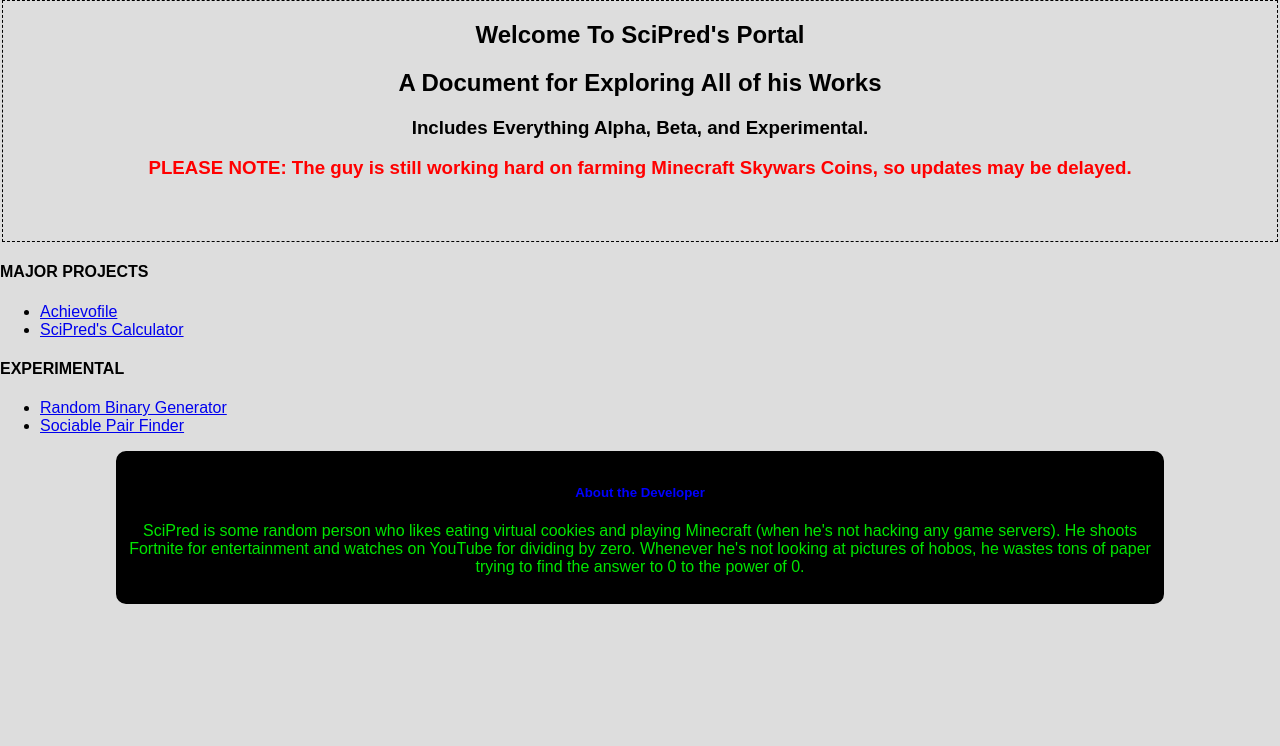
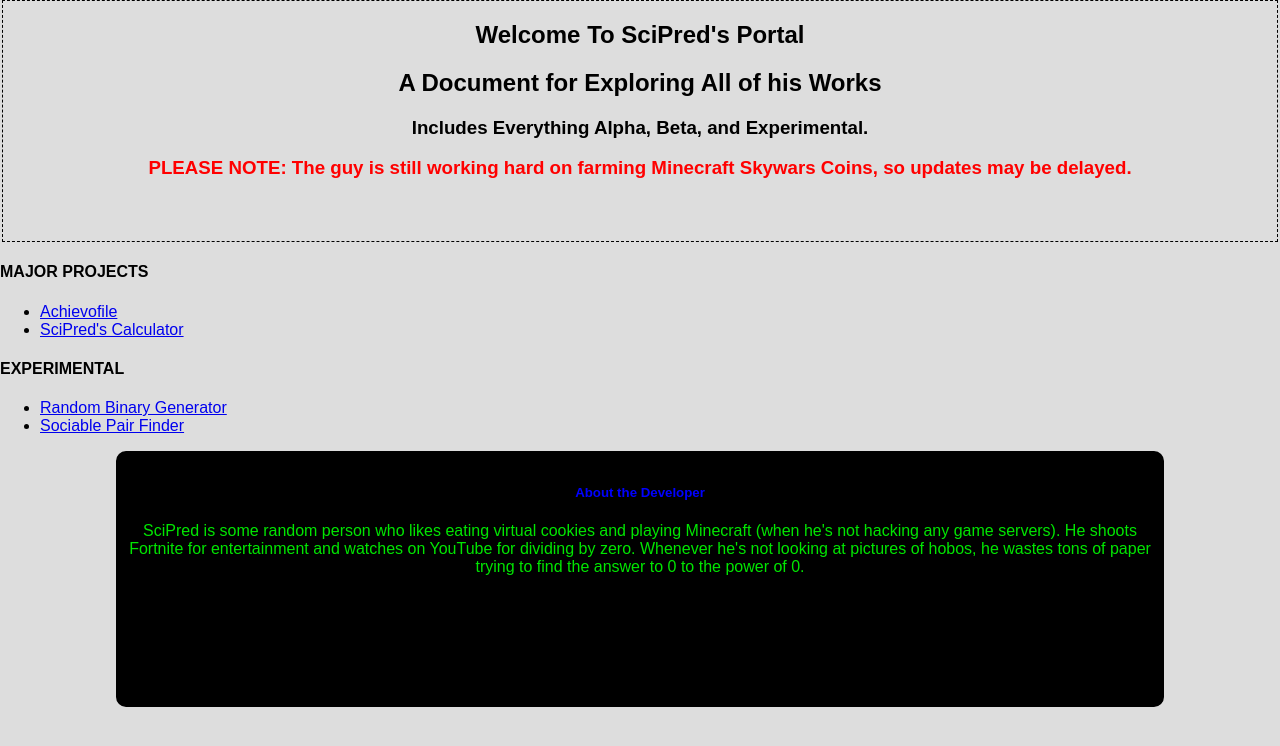
Before and after one commit to SciPreda/scipreda.github.io, a plain HTML site: page portal.html in a window 1280 px wide. Drawn offline with Linux system fonts and the light colour scheme.

Commit message:
Update portal.html

```diff
--- a/portal.html
+++ b/portal.html
@@ -47,6 +47,7 @@ div {
 	background: black;
 	text-align: center;
 	width: 0;
+	height: 0;
 	margin: auto;
 	border: 2px solid black;
 	border-radius: 10px;
@@ -91,6 +92,7 @@ section {
 <script>
 function openNav() {
 	document.getElementsByTagName('div')[0].style.width = "80%";
+	document.getElementsByTagName('div')[0].style.height = "29%";
 	document.getElementsByTagName('section')[0].style.height = "30%";
 	setTimeout(function(){
 		document.getElementsByTagName('p')[0].style.opacity = 1;
```
